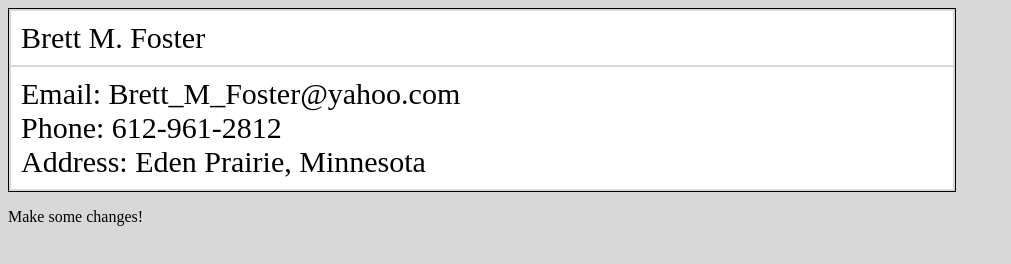
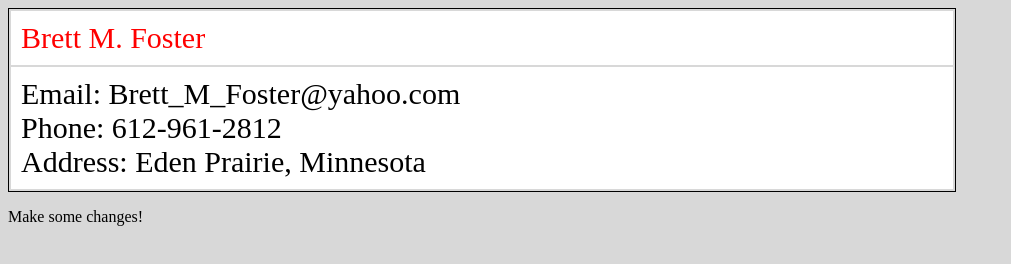
Before and after one commit to BrettMFoster/brettmfoster.github.io, a plain HTML site: page index.html in a window 1280 px wide. Shown: the whole page, without its empty margins (0-1011 px from the left). Drawn offline with Linux system fonts and the light colour scheme.

Commit message:
Update style.css

```diff
--- a/style.css
+++ b/style.css
@@ -14,5 +14,5 @@ tr {
   font-size: 30px;
 }
 tr:first-child td {
-    vertical-align: top;
+    color: red;
 }
```
